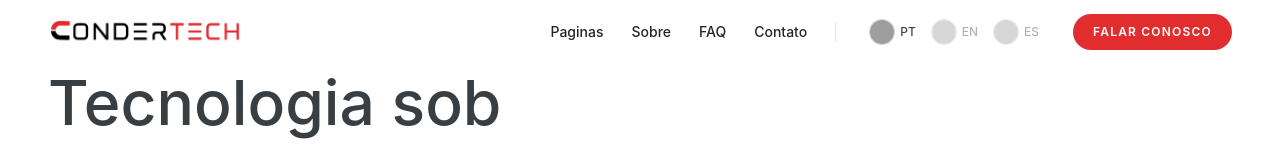
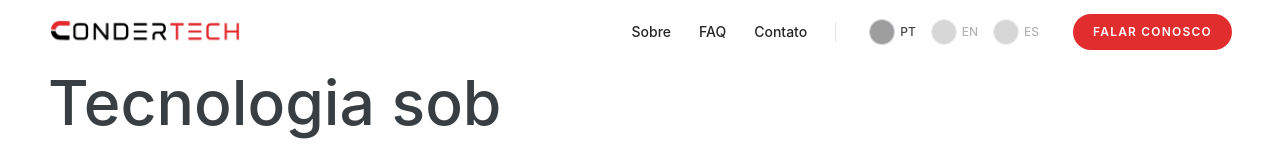
Before and after one commit to Fcondera/condertechpage, a Next.js app in the folder project/: page / in a window 1280 px wide. Shown: the top 154 px of the page. Built offline with nearby package versions, Linux system fonts and the light colour scheme; grey boxes are pictures that could not be loaded.

Commit message:
remove page directory from homepage

```diff
--- a/project/src/components/HomePage.tsx
+++ b/project/src/components/HomePage.tsx
@@ -5,7 +5,6 @@ import DeliverySection from "@components/DeliverySection";
 import FAQSection from "@components/FAQSection";
 import HeroSection from "@components/HeroSection";
 import LandingVisualSection from "@components/LandingVisualSection";
-import PageDirectorySection from "@components/PageDirectorySection";
 import PhilosophySection from "@components/PhilosophySection";
 import ProcessSection from "@components/ProcessSection";
 import ReliabilitySection from "@components/ReliabilitySection";
@@ -21,7 +20,6 @@ export default function HomePage() {
       <WhySection />
       <ValueSection />
       <LandingVisualSection />
-      <PageDirectorySection />
       <ReliabilitySection />
       <ProcessSection />
       <DeliverySection />
--- a/project/src/components/Navbar.tsx
+++ b/project/src/components/Navbar.tsx
@@ -16,7 +16,6 @@ const Navbar = () => {
   const [mobileOpen, setMobileOpen] = useState(false);
 
   const navLinks = [
-    { label: "Paginas", href: "/#paginas" },
     { label: t.nav.sobre, href: "/sobre" },
     { label: t.nav.faq, href: "/#faq" },
     { label: t.nav.contato, href: "/#contato" },
```
